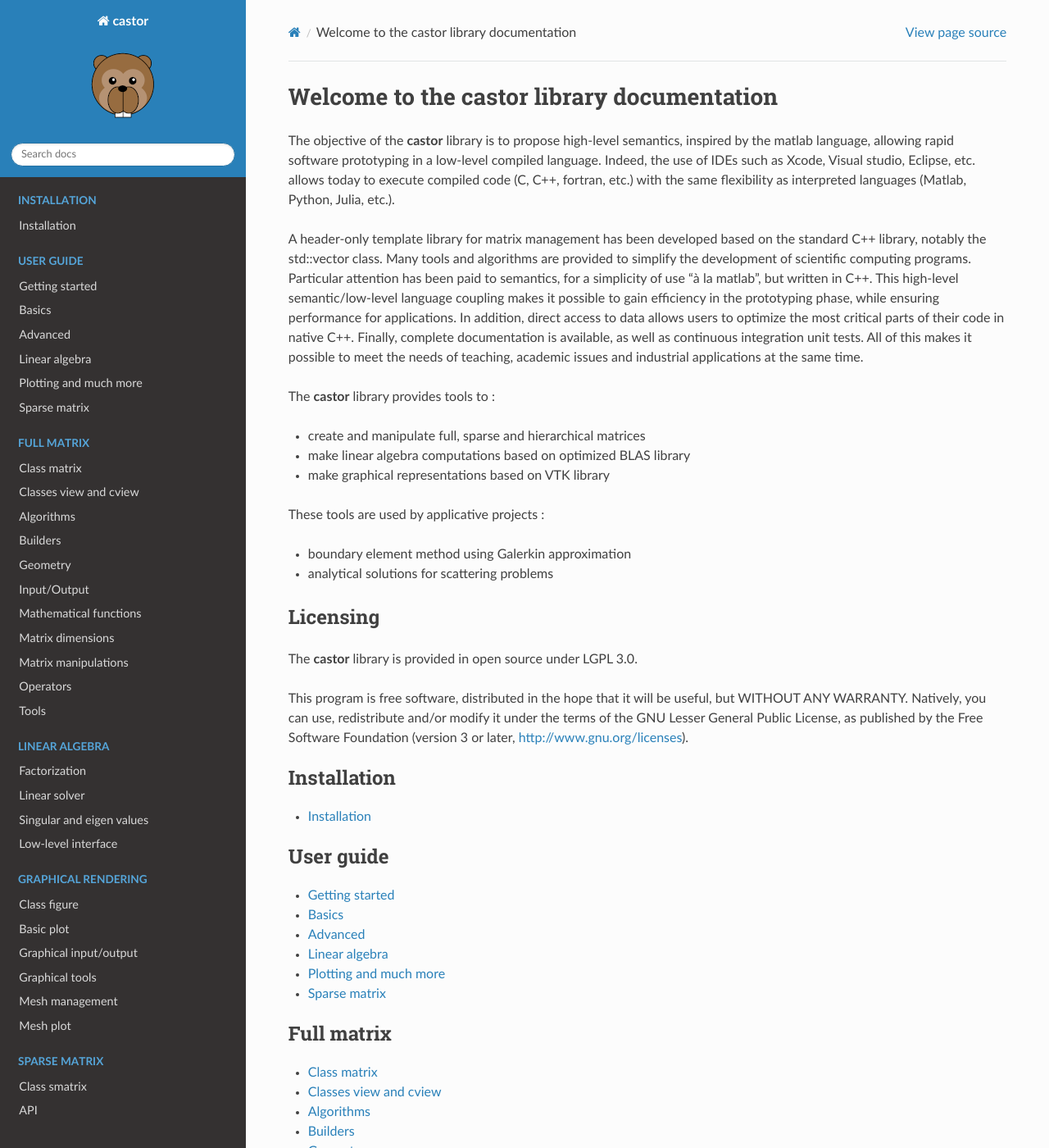
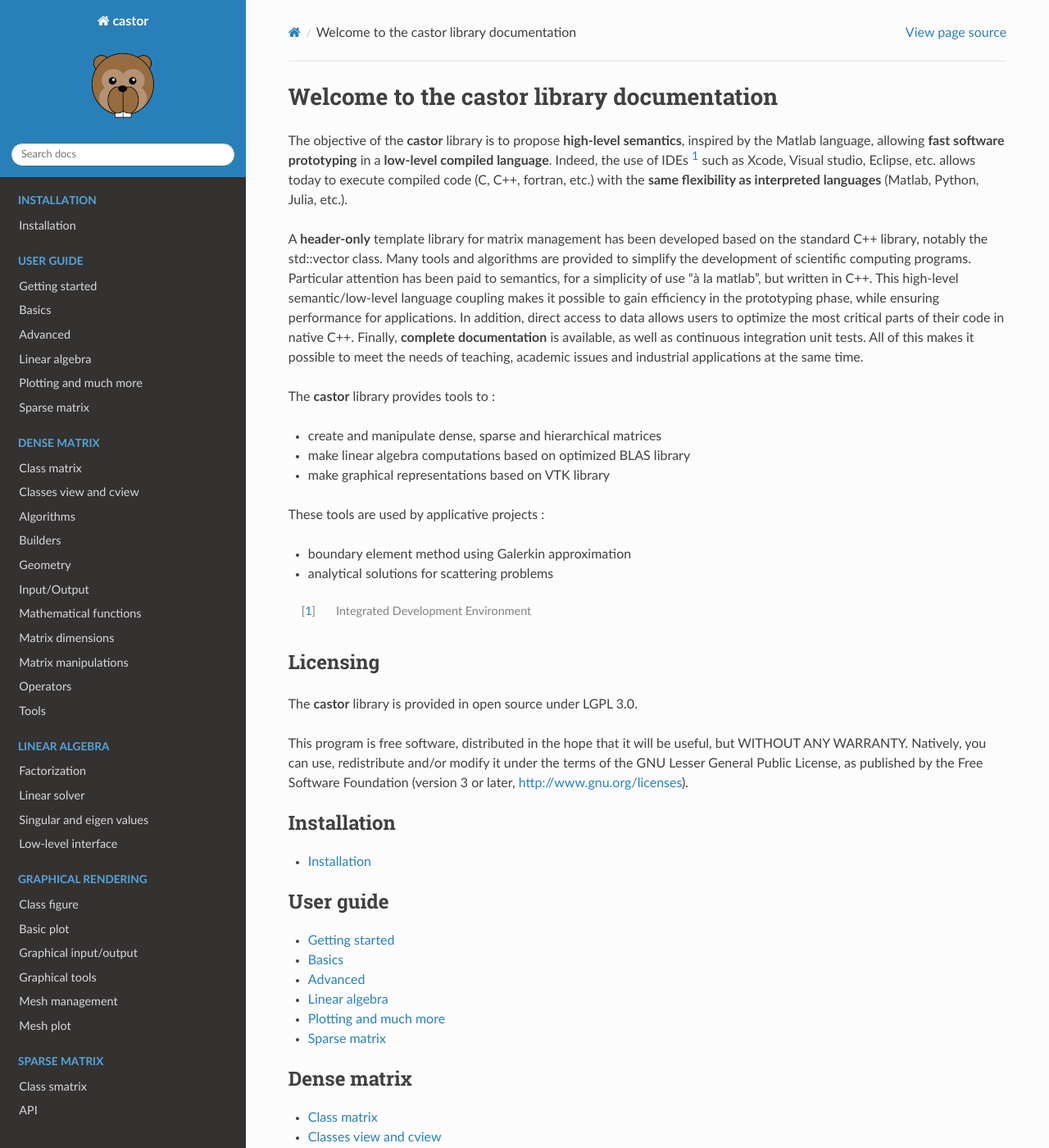
Before and after one commit to leprojetcastor/castor, a Sphinx documentation site: the page built from doc/source/index.rst, in a window 1280 px wide and 1400 px high. Shown: the whole window at 82% size. Built offline with Sphinx 7.4.7 and the Read the Docs theme 2.0.0, drawn with Linux system fonts in a browser that asks for light colours.

Commit message:
changed full to dense when applicable + highlighted some words in intro

```diff
--- a/doc/source/getting_started.rst
+++ b/doc/source/getting_started.rst
@@ -54,4 +54,8 @@ The library **matrix** is a header-only library. That actually means to compile
 IDE
 +++
 
-Simply enter the path to the directory containing the ``castor`` folder in your favorite IDE (refer to your IDE documentation).
+Simply enter the path to the directory containing the ``castor`` folder in your favorite IDE [1]_ (refer to your IDE documentation).
+
+
+
+.. [1] Integrated Development Environment. There exists a *huge* variety of IDEs : VSCode, Xcode, Geany, CodeBlocks, VI, Emacs, etc. The best solution is to try some.
--- a/doc/source/index.rst
+++ b/doc/source/index.rst
@@ -1,13 +1,13 @@
 Welcome to the castor library documentation
 ===========================================
 
-The objective of the **castor** library is to propose high-level semantics, inspired by the matlab language, allowing rapid software prototyping in a low-level compiled language. Indeed, the use of IDEs such as Xcode, Visual studio, Eclipse, etc. allows today to execute compiled code (C, C++, fortran, etc.) with the same flexibility as interpreted languages (Matlab, Python, Julia, etc.).
+The objective of the **castor** library is to propose **high-level semantics**, inspired by the Matlab language, allowing **fast software prototyping** in a **low-level compiled language**. Indeed, the use of IDEs [1]_ such as Xcode, Visual studio, Eclipse, etc. allows today to execute compiled code (C, C++, fortran, etc.) with the **same flexibility as interpreted languages** (Matlab, Python, Julia, etc.).
 
-A header-only template library for matrix management has been developed based on the standard C++ library, notably the std::vector class. Many tools and algorithms are provided to simplify the development of scientific computing programs. Particular attention has been paid to semantics, for a simplicity of use "à la matlab", but written in C++. This high-level semantic/low-level language coupling makes it possible to gain efficiency in the prototyping phase, while ensuring performance for applications. In addition, direct access to data allows users to optimize the most critical parts of their code in native C++. Finally, complete documentation is available, as well as continuous integration unit tests. All of this makes it possible to meet the needs of teaching, academic issues and industrial applications at the same time.
+A **header-only** template library for matrix management has been developed based on the standard C++ library, notably the std::vector class. Many tools and algorithms are provided to simplify the development of scientific computing programs. Particular attention has been paid to semantics, for a simplicity of use "à la matlab", but written in C++. This high-level semantic/low-level language coupling makes it possible to gain efficiency in the prototyping phase, while ensuring performance for applications. In addition, direct access to data allows users to optimize the most critical parts of their code in native C++. Finally, **complete documentation** is available, as well as continuous integration unit tests. All of this makes it possible to meet the needs of teaching, academic issues and industrial applications at the same time.
 
 The **castor** library provides tools to :
 
-- create and manipulate full, sparse and hierarchical matrices
+- create and manipulate dense, sparse and hierarchical matrices
 - make linear algebra computations based on optimized BLAS library
 - make graphical representations based on VTK library
 
@@ -15,6 +15,8 @@ These tools are used by applicative projects :
 
 - boundary element method using Galerkin approximation
 - analytical solutions for scattering problems
+
+.. [1] Integrated Development Environment
 
 
 Licensing
@@ -45,7 +47,7 @@ This program is free software, distributed in the hope that it will be useful, b
    sparse_matrix
 
 .. toctree::
-   :caption: Full matrix
+   :caption: Dense matrix
    :maxdepth: 1
 
    class_matrix
--- a/doc/source/sparse_matrix.rst
+++ b/doc/source/sparse_matrix.rst
@@ -32,7 +32,7 @@ In order to use a ``smatrix``, the corresponding header ``castor/smatrix.hpp`` n
 Building a smatrix
 ++++++++++++++++++
 
-A ``smatrix`` will mostly behave like a normal full ``matrix``. For example, let us create a ``4 x 4`` ``smatrix`` of ``double``.
+A ``smatrix`` will mostly behave like a normal dense ``matrix``. For example, let us create a ``4 x 4`` ``smatrix`` of ``double``.
 
 .. code:: c++
 
@@ -182,7 +182,7 @@ It is possible to get the value of any entry:
     Cs(1,2) = -0.5
     Cs(1,3) = 0
 
-Now, let us multiply ``Cs`` by a ``4 x 4`` full ``matrix``:
+Now, let us multiply ``Cs`` by a ``4 x 4`` dense ``matrix``:
 
 .. code:: c++
 
```
Also changed, not shown: 2 other files.
